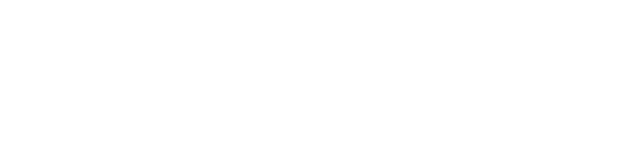
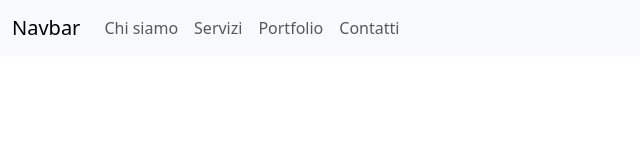
Before and after one commit to AlexGrottola/corsoweb, a website built with Vite: page index.html in a window 1280 px wide. Shown: the whole page, without its empty margins (0-640 px from the left). Built offline with nearby package versions, Linux system fonts and the light colour scheme.

Commit message:
Ho aggiunto la barra di navigazione

```diff
--- a/index.html
+++ b/index.html
@@ -1,13 +1,32 @@
 <!doctype html>
-<html lang="en">
+<html lang="it">
   <head>
     <meta charset="UTF-8" />
     <link rel="icon" type="image/svg+xml" href="/favicon.svg" />
     <meta name="viewport" content="width=device-width, initial-scale=1.0" />
     <title>progetto15</title>
+    <link rel="preconnect" href="https://fonts.bunny.net">
+    <link href="https://fonts.bunny.net/css?family=inconsolata:400|karla:700" rel="stylesheet" />
   </head>
   <body>
-    <div id="app"></div>
+    <header id="site-header">
+      <nav class="navbar navbar-expand-lg bg-body-tertiary">
+  <div class="container-fluid">
+    <a class="navbar-brand" href="#">Navbar</a>
+    <button class="navbar-toggler" type="button" data-bs-toggle="collapse" data-bs-target="#navbarNavAltMarkup" aria-controls="navbarNavAltMarkup" aria-expanded="false" aria-label="Toggle navigation">
+      <span class="navbar-toggler-icon"></span>
+    </button>
+    <div class="collapse navbar-collapse" id="navbarNavAltMarkup">
+      <div class="navbar-nav">
+        <a class="nav-link" href="#chi-siamo">Chi siamo</a>
+        <a class="nav-link" href="#servizi">Servizi</a>
+        <a class="nav-link" href="#portfolio">Portfolio</a>
+        <a class="nav-link" href="#contatti">Contatti</a>
+      </div>
+    </div>
+  </div>
+</nav>
+    </header>
     <script type="module" src="/src/main.js"></script>
   </body>
 </html>
```
